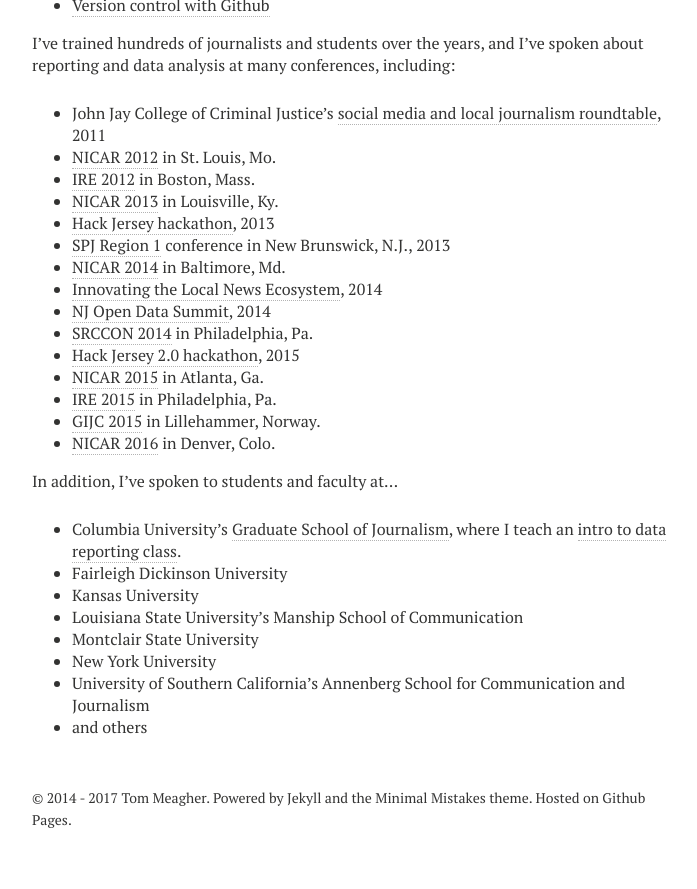
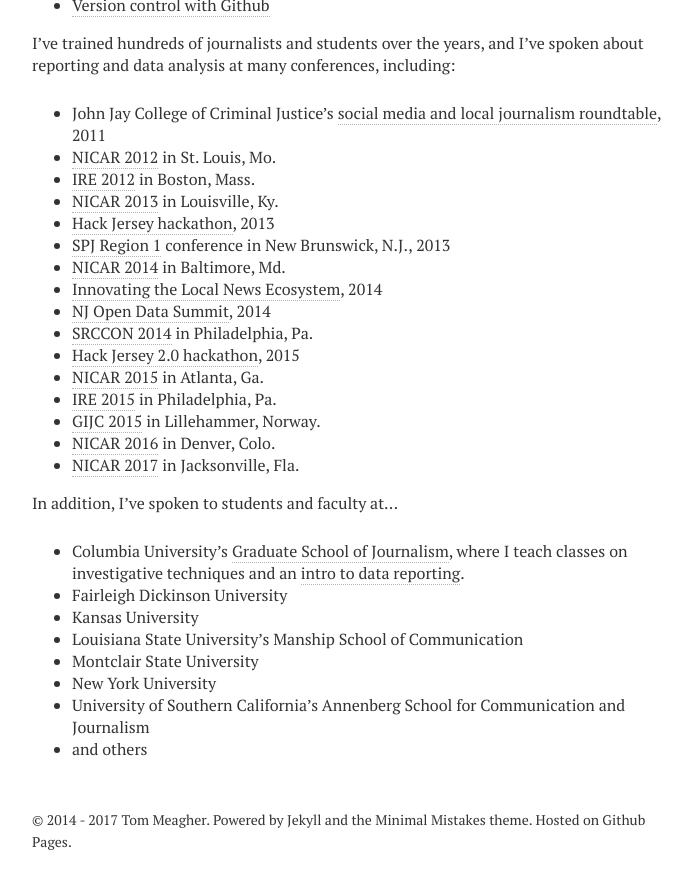
Before and after one commit to tommeagher/tommeagher.github.io, a Jekyll site: the page built from classes.md, in a window 1280 px wide and 900 px high, scrolled down 790 px. Shown: the top 889 px of the window, without its empty margins (288-985 px from the left). Built offline with Jekyll 4.4.1, drawn with Linux system fonts in a browser that asks for light colours; nearby versions of some CDN libraries.

Commit message:
add nicar 17 to classes

```diff
--- a/classes.md
+++ b/classes.md
@@ -47,11 +47,12 @@
 * [IRE 2015](http://ire.org/conferences/ire-2015/) in Philadelphia, Pa.
 * [GIJC 2015](http://gijc2015.org/) in Lillehammer, Norway.
 * [NICAR 2016](http://ire.org/conferences/nicar2016/) in Denver, Colo.
+* [NICAR 2017](https://www.ire.org/conferences/nicar2017/) in Jacksonville, Fla.
 
 
 In addition, I've spoken to students and faculty at...
 
-* Columbia University's [Graduate School of Journalism](http://www.tommeagher.com/blog/2010/01/the-up-and-down-sides-of-the-younger-faster-busier-newsroom.html), where I teach an [intro to data reporting class](https://github.com/tommeagher/data1-fall2015).
+* Columbia University's [Graduate School of Journalism](http://www.tommeagher.com/blog/2010/01/the-up-and-down-sides-of-the-younger-faster-busier-newsroom.html), where I teach classes on investigative techniques and an [intro to data reporting](https://github.com/tommeagher/data1-fall2015).
 * Fairleigh Dickinson University
 * Kansas University
 * Louisiana State University's Manship School of Communication
```
Also changed, not shown: 2 other files.
